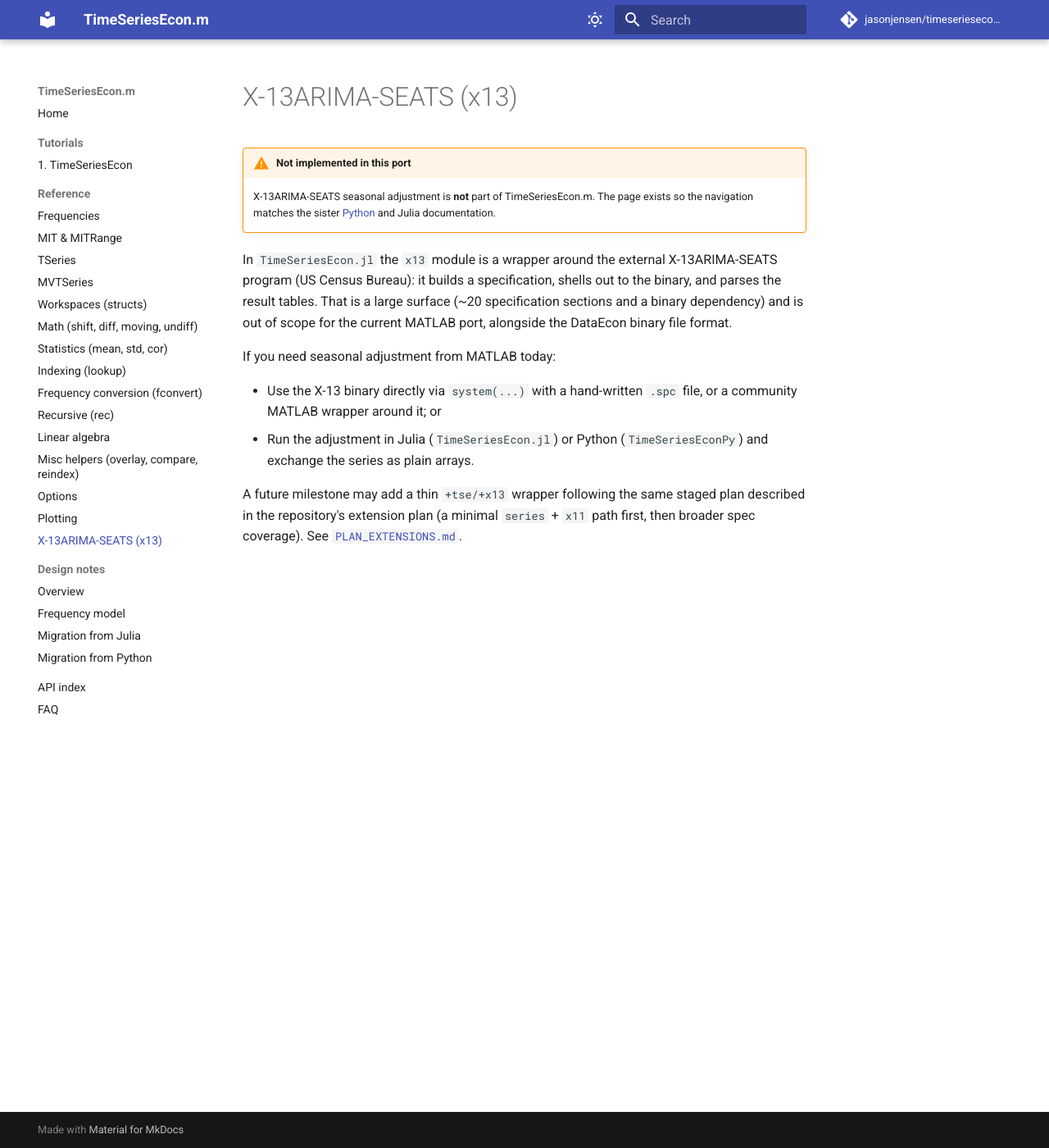
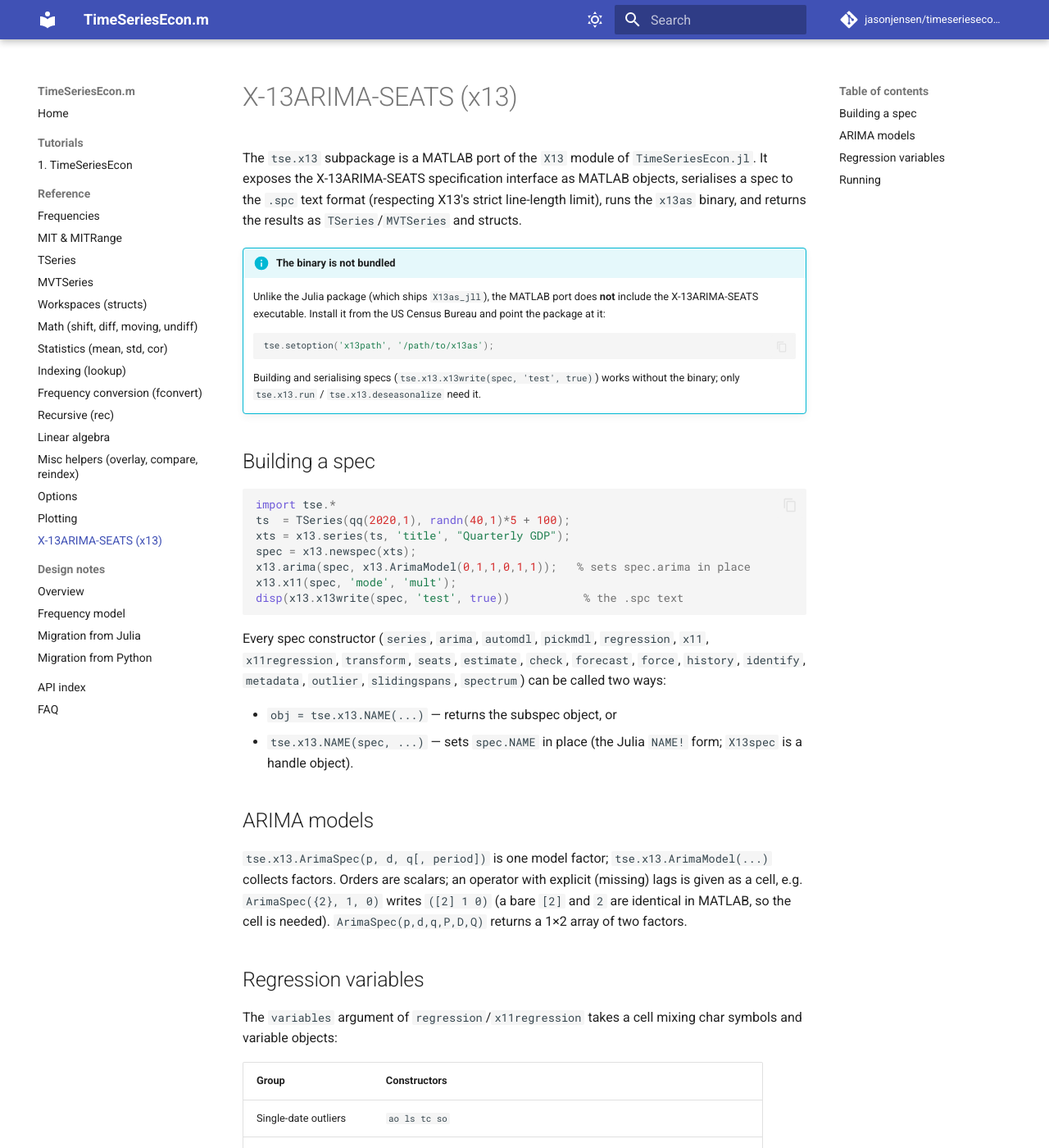
Before and after one commit to jasonjensen/TimeSeriesEcon.m, an MkDocs documentation site: the page built from docs/reference/x13.md, in a window 1280 px wide and 1400 px high. Shown: the whole window at 82% size. Built offline with MkDocs 1.6.1 and Material for MkDocs 9.7.7, drawn with Linux system fonts in a browser that asks for light colours; comment, search, counter and statistics services are not loaded; some of the changed text lies outside the part shown.

Commit message:
docs: document the ported tse.x13 subpackage

````diff
--- a/docs/reference/x13.md
+++ b/docs/reference/x13.md
@@ -1,25 +1,88 @@
 # X-13ARIMA-SEATS (x13)
 
-!!! warning "Not implemented in this port"
-    X-13ARIMA-SEATS seasonal adjustment is **not** part of TimeSeriesEcon.m. The
-    page exists so the navigation matches the sister
-    [Python](https://nic2020.github.io/TimeSeriesEconPy/) and Julia
-    documentation.
+The `tse.x13` subpackage is a MATLAB port of the `X13` module of
+`TimeSeriesEcon.jl`. It exposes the X-13ARIMA-SEATS specification interface as
+MATLAB objects, serialises a spec to the `.spc` text format (respecting X13's
+strict line-length limit), runs the `x13as` binary, and returns the results as
+`TSeries`/`MVTSeries` and structs.
 
-In `TimeSeriesEcon.jl` the `x13` module is a wrapper around the external
-X-13ARIMA-SEATS program (US Census Bureau): it builds a specification, shells out
-to the binary, and parses the result tables. That is a large surface (~20
-specification sections and a binary dependency) and is out of scope for the
-current MATLAB port, alongside the DataEcon binary file format.
+!!! info "The binary is not bundled"
+    Unlike the Julia package (which ships `X13as_jll`), the MATLAB port does
+    **not** include the X-13ARIMA-SEATS executable. Install it from the US
+    Census Bureau and point the package at it:
 
-If you need seasonal adjustment from MATLAB today:
+    ```matlab
+    tse.setoption('x13path', '/path/to/x13as');
+    ```
 
-- Use the X-13 binary directly via `system(...)` with a hand-written `.spc`
-  file, or a community MATLAB wrapper around it; or
-- Run the adjustment in Julia (`TimeSeriesEcon.jl`) or Python
-  (`TimeSeriesEconPy`) and exchange the series as plain arrays.
+    Building and serialising specs (`tse.x13.x13write(spec, 'test', true)`) works
+    without the binary; only `tse.x13.run` / `tse.x13.deseasonalize` need it.
 
-A future milestone may add a thin `+tse/+x13` wrapper following the same staged
-plan described in the repository's extension plan (a minimal `series` + `x11`
-path first, then broader spec coverage). See
-[`PLAN_EXTENSIONS.md`](https://github.com/jasonjensen/timeseriesecon.m/blob/main/PLAN_EXTENSIONS.md).
+## Building a spec
+
+```matlab
+import tse.*
+ts  = TSeries(qq(2020,1), randn(40,1)*5 + 100);
+xts = x13.series(ts, 'title', "Quarterly GDP");
+spec = x13.newspec(xts);
+x13.arima(spec, x13.ArimaModel(0,1,1,0,1,1));   % sets spec.arima in place
+x13.x11(spec, 'mode', 'mult');
+disp(x13.x13write(spec, 'test', true))           % the .spc text
+```
+
+Every spec constructor (`series`, `arima`, `automdl`, `pickmdl`, `regression`,
+`x11`, `x11regression`, `transform`, `seats`, `estimate`, `check`, `forecast`,
+`force`, `history`, `identify`, `metadata`, `outlier`, `slidingspans`,
+`spectrum`) can be called two ways:
+
+- `obj = tse.x13.NAME(...)` — returns the subspec object, or
+- `tse.x13.NAME(spec, ...)` — sets `spec.NAME` in place (the Julia `NAME!` form;
+  `X13spec` is a handle object).
+
+## ARIMA models
+
+`tse.x13.ArimaSpec(p, d, q[, period])` is one model factor;
+`tse.x13.ArimaModel(...)` collects factors. Orders are scalars; an operator with
+explicit (missing) lags is given as a cell, e.g. `ArimaSpec({2}, 1, 0)` writes
+`([2] 1 0)` (a bare `[2]` and `2` are identical in MATLAB, so the cell is needed).
+`ArimaSpec(p,d,q,P,D,Q)` returns a 1×2 array of two factors.
+
+## Regression variables
+
+The `variables` argument of `regression`/`x11regression` takes a cell mixing
+char symbols and variable objects:
+
+| Group | Constructors |
+|-------|--------------|
+| Single-date outliers | `ao ls tc so` |
+| Date-range regressors | `aos lss rp qd qi tl` |
+| Holiday / count | `easter labor thank sceaster easterstock tdstock tdstock1coef sincos` |
+| Regime-change | `td tdnolpyear td1coef td1nolpyear lpyear lom loq seasonal` |
+
+```matlab
+x13.regression(spec, 'variables', {'const', x13.ao(qq(2008,3)), x13.td()});
+```
+
+`tse.x13.M(n)`, `Q(n)`, `H(n)` build fuzzy period markers and `tse.x13.Span`
+builds a (possibly open-ended) span, e.g. `x13.Span([], x13.M(12))` → `(, 0.dec)`.
+
+## Running
+
+```matlab
+tse.setoption('x13path', '/path/to/x13as');
+res = x13.run(spec);          % a tse.x13.X13result
+sa  = res.series.d11;         % final seasonally adjusted series (x11)
+x13.descriptions(res)         % which outputs are available
+
+sa2 = x13.deseasonalize(ts);  % convenience: default x11, returns d11
+```
+
+`X13result` holds `series`, `tables`, `text` and `other` structs plus parsed
+`errors`/`warnings`/`notes`. `tse.x13.cleanup()` removes leftover temporary run
+folders.
+
+!!! info "Julia ↔ MATLAB"
+    Julia `Symbol`s map to MATLAB **char** (`'mult'`) and Julia `String`s to
+    double-quoted **string** (`"My title"`). The `name!`/`series!` mutating
+    functions become `tse.x13.name(spec, ...)`. Not ported: the per-table English
+    description text (`_output_descriptions`) and the bundled binary.
````
Also changed, not shown: README.md (+6 -1 lines), benchmarks/UNSUPPORTED_SCENARIOS.md (+7 -3 lines).
